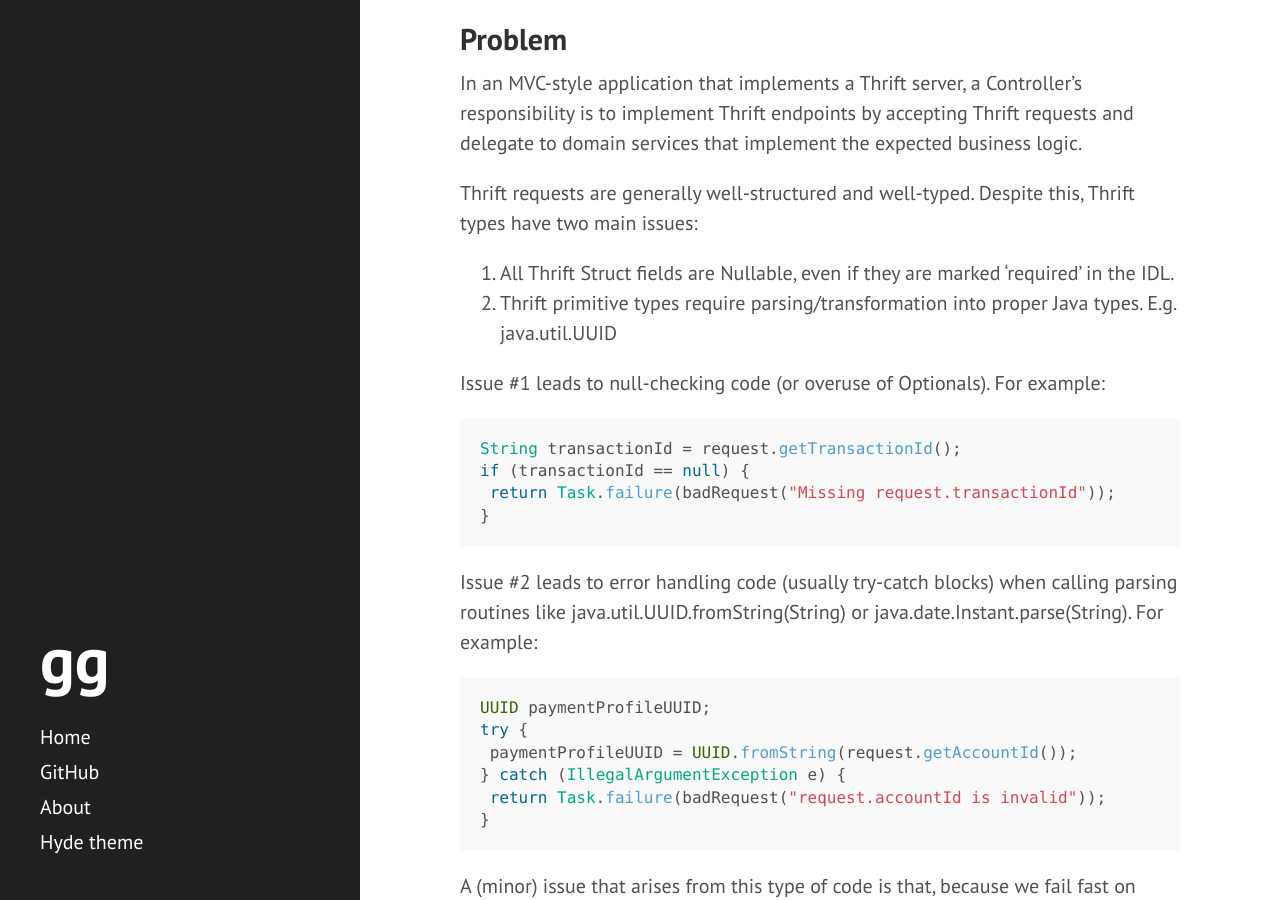
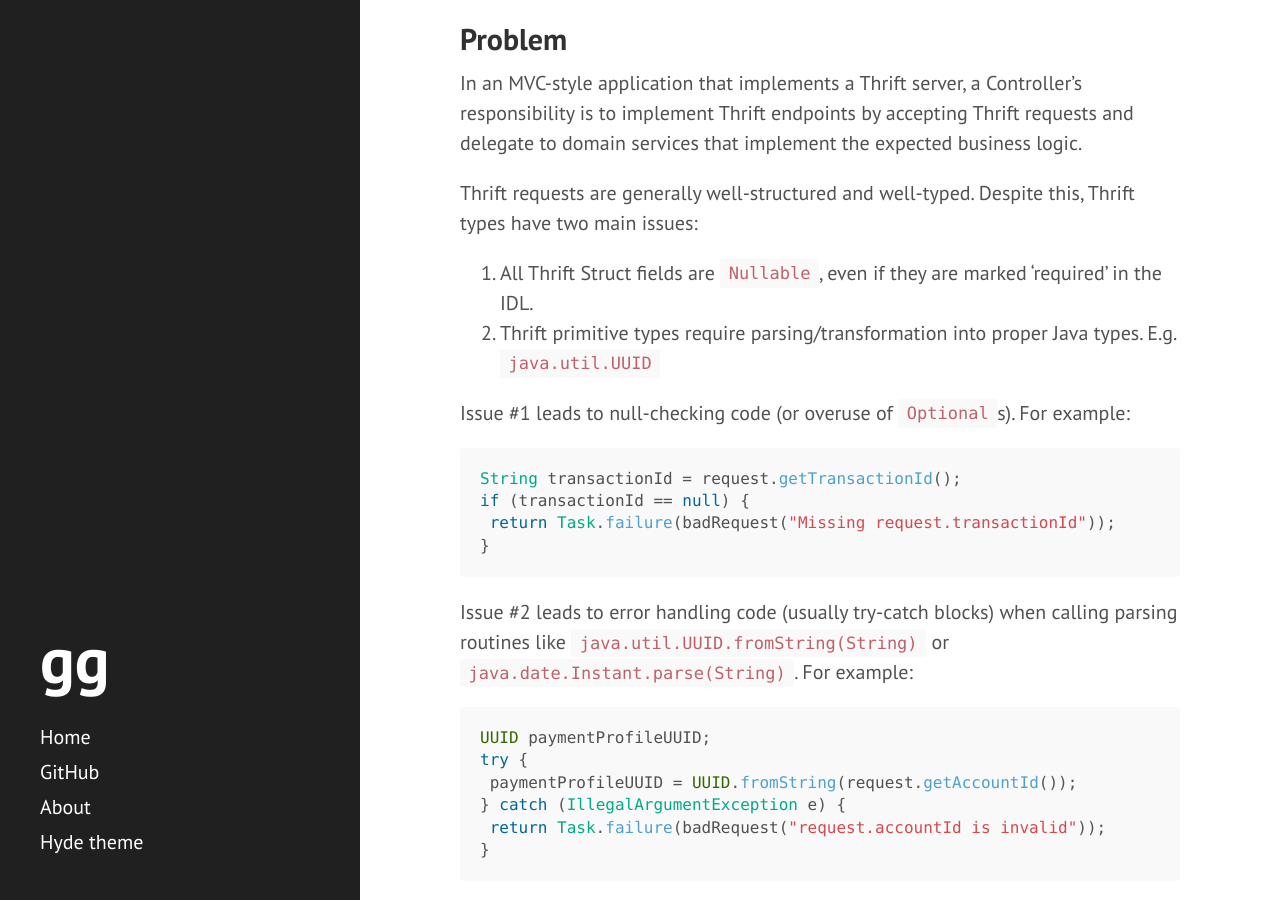
Before and after one commit to Garciat/garciat.github.io, a Jekyll site: the page built from _posts/2020-06-27-java-functional-validation.md, in a window 1280 px wide and 900 px high, scrolled down 1575 px. Built offline with Jekyll 4.4.1, drawn with Linux system fonts in a browser that asks for light colours.

Commit message:
Update 2020-06-27-java-functional-validation.md

````diff
--- a/_posts/2020-06-27-java-functional-validation.md
+++ b/_posts/2020-06-27-java-functional-validation.md
@@ -30,10 +30,10 @@ Finally, the **Implementation** section describes the full `Parser` API and some
 In an MVC-style application that implements a Thrift server, a Controller's responsibility is to implement Thrift endpoints by accepting Thrift requests and delegate to domain services that implement the expected business logic.
 
 Thrift requests are generally well-structured and well-typed. Despite this, Thrift types have two main issues:
-  1. All Thrift Struct fields are Nullable, even if they are marked ‘required’ in the IDL.
-  2. Thrift primitive types require parsing/transformation into proper Java types. E.g. java.util.UUID
+  1. All Thrift Struct fields are `Nullable`, even if they are marked ‘required’ in the IDL.
+  2. Thrift primitive types require parsing/transformation into proper Java types. E.g. `java.util.UUID`
 
-Issue #1 leads to null-checking code (or overuse of Optionals). For example:
+Issue #1 leads to null-checking code (or overuse of `Optional`s). For example:
 
 ```java
 String transactionId = request.getTransactionId();
@@ -42,7 +42,7 @@ if (transactionId == null) {
 }
 ```
 
-Issue #2 leads to error handling code (usually try-catch blocks) when calling parsing routines like java.util.UUID.fromString(String) or java.date.Instant.parse(String). For example:
+Issue #2 leads to error handling code (usually try-catch blocks) when calling parsing routines like `java.util.UUID.fromString(String)` or `java.date.Instant.parse(String)`. For example:
 
 ```java
 UUID paymentProfileUUID;
````
